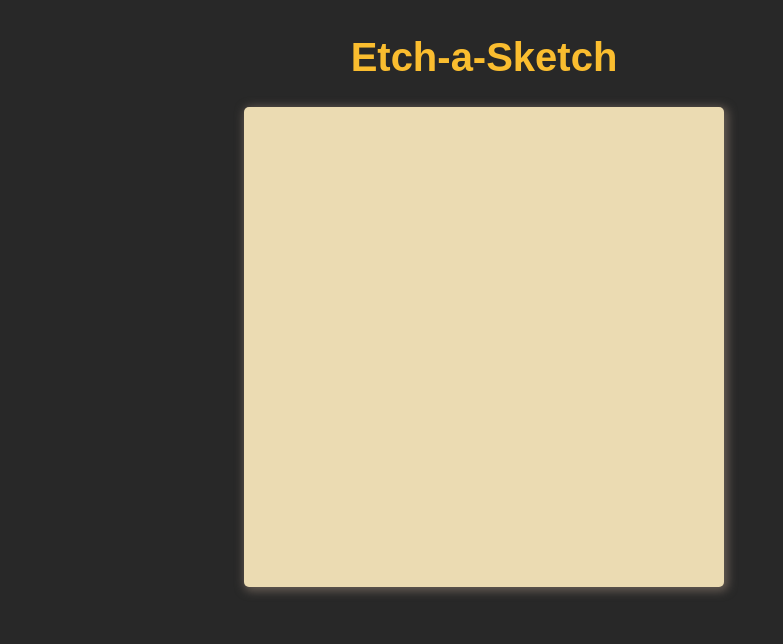
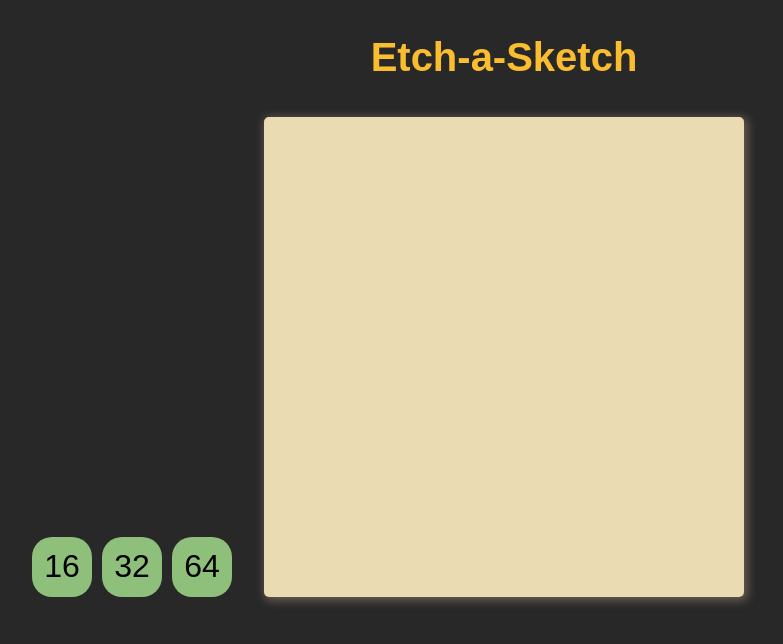
Before and after one commit to mkblast/Etch-A-Sketch, a plain HTML site: page index.html in a window 1280 px wide. Shown: the whole page, without its empty margins (156-939 px from the left). Drawn offline with Linux system fonts and the light colour scheme.

Commit message:
adding size buttons (the design is not yet finished anything can be chaned)

```diff
--- a/index.html
+++ b/index.html
@@ -7,7 +7,14 @@
       <script src="./javascript.js" defer></script>
   </head>
   <body>
-    <h1>Etch-a-Sketch</h1>
-    <div class="grid"></div>
+    <div class="opt">
+      <div>16</div>
+      <div>32</div>
+      <div>64</div>
+    </div>
+    <div class="main">
+      <h1>Etch-a-Sketch</h1>
+      <div class="grid"></div>
+    </div>
   </body>
 </html>
--- a/javascript.js
+++ b/javascript.js
@@ -1,9 +1,11 @@
 const grid = document.querySelector('.grid');
-const elements = document.createElement('div');
+const createElements = document.createElement('div');
+const elements = document.querySelectorAll('.element')
+
 function createElement() {
   for (let num = 1; num <= 256; num++) {
-    elements.classList.add('element');
-    grid.appendChild(elements.cloneNode(true));
+    createElements.classList.add('element');
+    grid.appendChild(createElements.cloneNode(true));
   }
 }
 
--- a/style.css
+++ b/style.css
@@ -1,10 +1,35 @@
 body {
+  font-family: Arial, Helvetica, sans-serif;
+  display: flex;
+  justify-content: center;
+  align-items: end;
+  background-color: #282828;
+  gap: 32px;
+  padding-right: 2in;
+}
+
+.main {
+  display: flex;
+  align-items: center;
+  gap: 10px;
+  flex-direction: column;
+}
+
+.opt {
+  display: flex;
+  gap: 10px;
+}
+
+.opt > div {
+  background-color: #8ec07c;
+  font-size: 32px;
+  font-weight: 500;
+  border-radius: 20px;
+  height: 60px;
+  width: 60px;
   display: flex;
   justify-content: center;
   align-items: center;
-  flex-direction: column;
-  background-color: #282828;
-
 }
 
 .grid {
@@ -19,7 +44,6 @@ body {
 }
 
 h1 {
-  font-family: Arial, Helvetica, sans-serif;
   font-size: 40px;
   font-weight: 900;
   color: #fabd2f;
```
